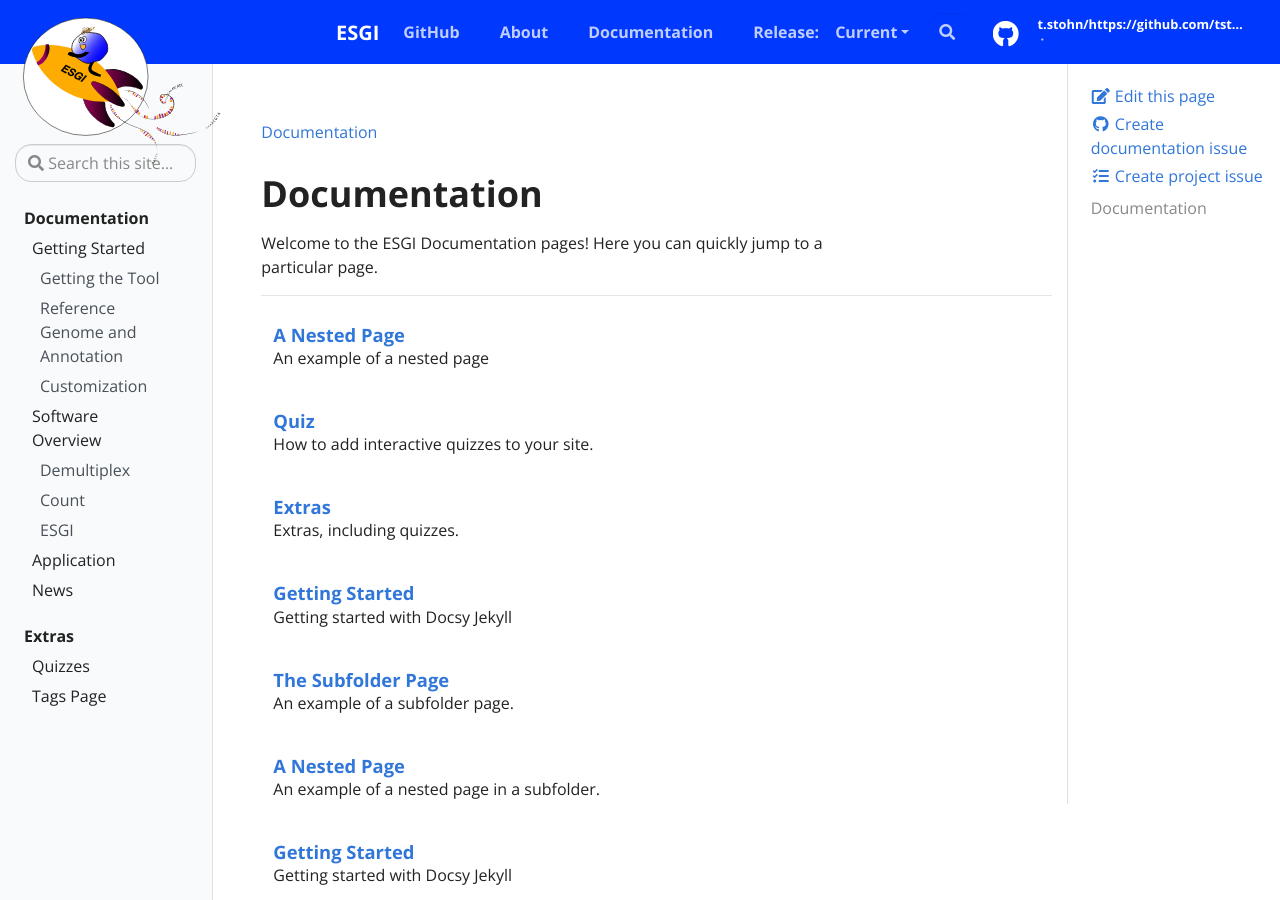
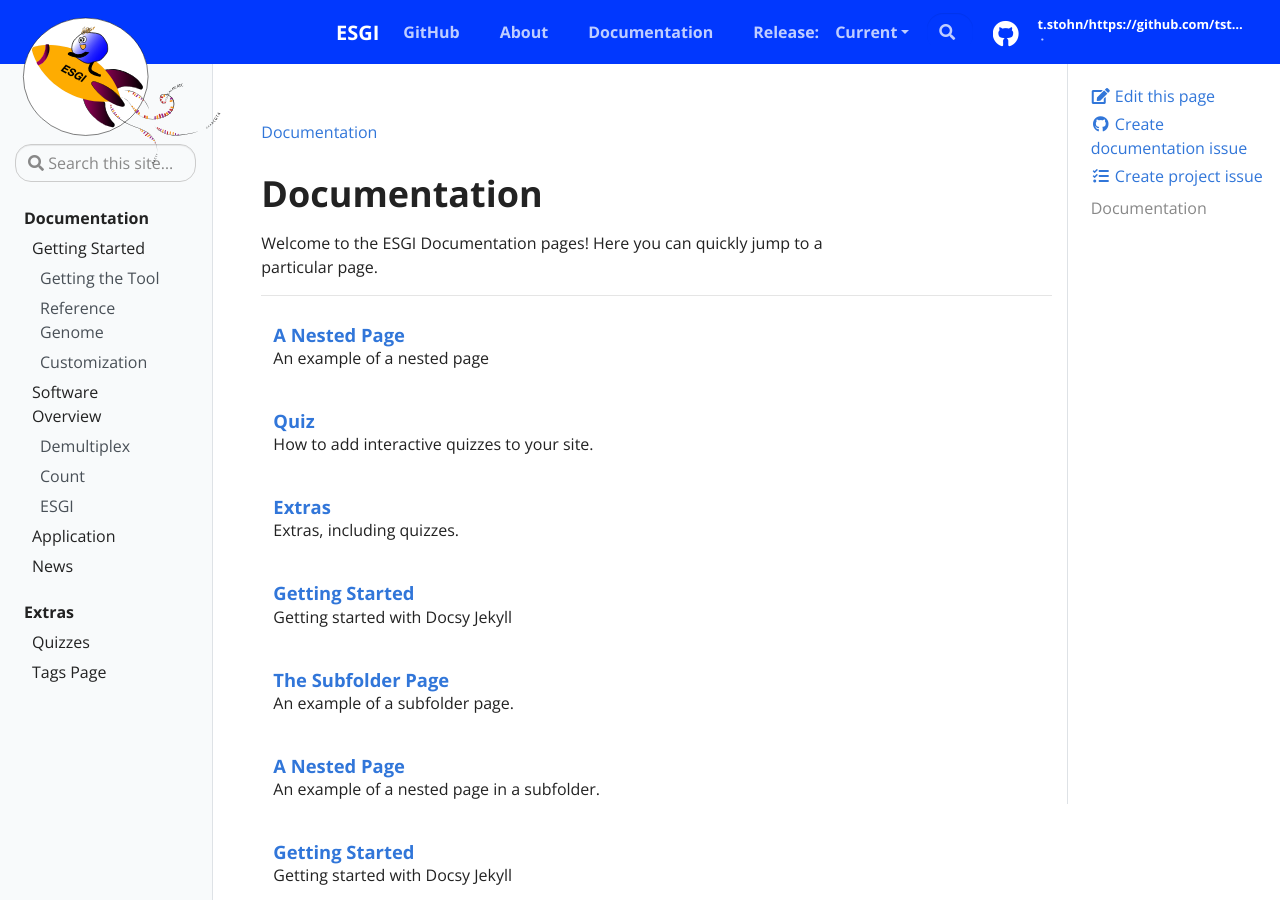
Before and after one commit to tstohn/ESGI.documentation, a Jekyll site: the page built from pages/docs.md, in a window 1280 px wide and 900 px high. Built offline with Jekyll 4.4.1, drawn with Linux system fonts in a browser that asks for light colours.

Commit message:
shorten side bar names
Updated the title for the reference genome section.

```diff
--- a/_data/toc.yml
+++ b/_data/toc.yml
@@ -6,7 +6,7 @@
       children:
         - title: Getting the Tool
           url: "docs/getting-started#getting-the-tool"
-        - title: Reference Genome and Annotation
+        - title: Reference Genome
           url: "docs/getting-started#reference-genome"
         - title: Customization
           url: "docs/getting-started#customization"
```
